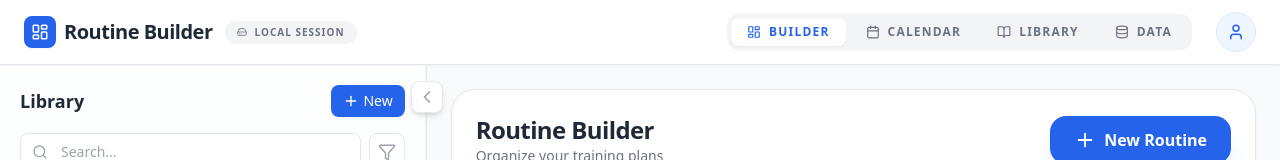
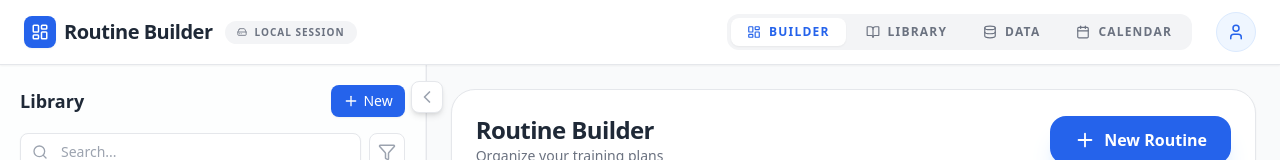
Before and after one commit to alain-dany/routine-builder, a React (Vite) app: page / in a window 1280 px wide. Shown: the top 160 px of the page. Built offline with nearby package versions, Linux system fonts and the light colour scheme.

Commit message:
feat: Reorder navigation tabs in App.tsx
Changes the order of the navigation tabs to place 'Calendar' at the end of the list. This adjustment aligns with a potential user flow or visual preference for the application's main navigation structure.

```diff
--- a/App.tsx
+++ b/App.tsx
@@ -128,9 +128,9 @@ export default function App() {
           <div className="flex items-center gap-1 bg-gray-100 p-1 rounded-xl mr-2 sm:mr-4 overflow-x-auto max-w-[50vw]">
             {[
               { id: 'main', icon: LayoutDashboard, label: 'Builder' },
-              { id: 'calendar', icon: CalendarIcon, label: 'Calendar' },
               { id: 'exercises', icon: BookOpen, label: 'Library' },
-              { id: 'data', icon: Database, label: 'Data' }
+              { id: 'data', icon: Database, label: 'Data' },
+              { id: 'calendar', icon: CalendarIcon, label: 'Calendar' }
             ].map((nav) => (
               <button
                 key={nav.id}
```
